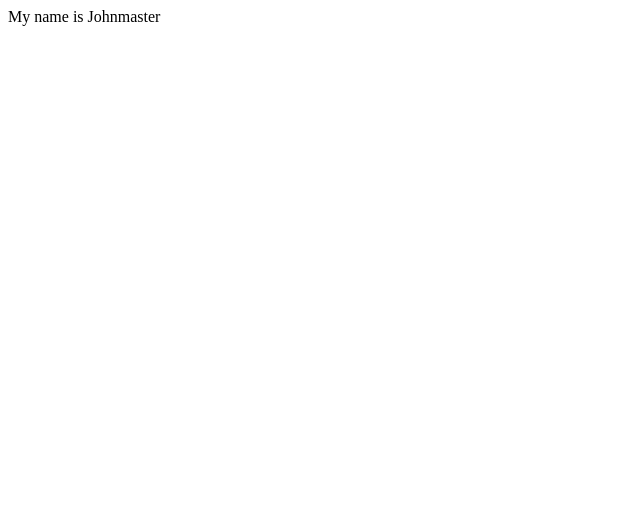
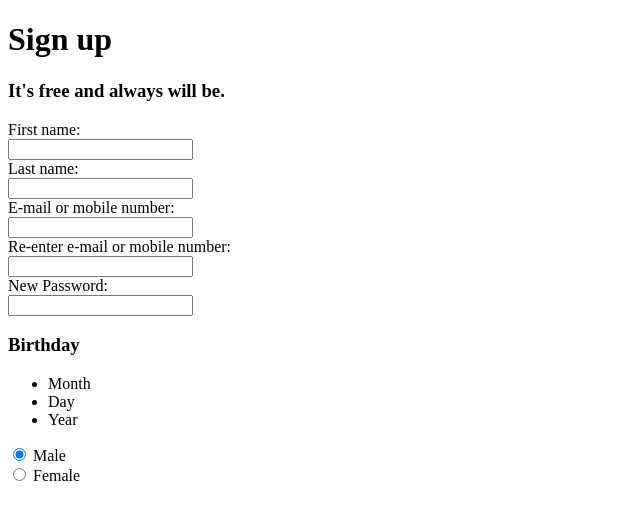
Before and after one commit to mohdsuffian/mohdsuffian.github.io, a plain HTML site: page index.html in a window 1280 px wide. Shown: the whole page, without its empty margins (0-640 px from the left). Drawn offline with Linux system fonts and the light colour scheme.

Commit message:
Add files via upload

```diff
--- a/index.html
+++ b/index.html
@@ -1 +1,36 @@
-My name is Johnmaster
+<!DOCTYPE html>
+<html>
+<head>
+	<title>sign up</title>
+	<link rel="stylesheet" type="text/css" href="style.css">
+</head>
+<body><h1>Sign up</h1>
+<h3>It's free and always will be.</h3>
+<form>
+	First name:<br>
+	<input type="text" name="firstname"><br>
+	Last name:<br>
+	<input type="text" name="lastname"><br>
+	E-mail or mobile number:<br>
+	<input type="text or number" name="e-mail or mobile number"><br>
+	Re-enter e-mail or mobile number:<br>
+	<input type="text or number" name="e-mail or mobile number"><br>
+    New Password:<br>
+	<input type="text" name="new password"><br>
+
+<h3>Birthday</h3>
+<ul>
+	<li>Month</li>
+	<li>Day</li>
+	<li>Year</li>
+</ul>
+<input type="radio" name="gender" value="male" checked> Male<br>
+<input type="radio" name="gender" value="female"> Female<br>
+
+
+
+
+</form>
+
+</body>
+</html
```
